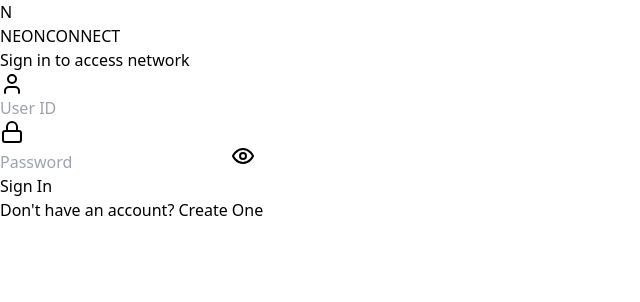
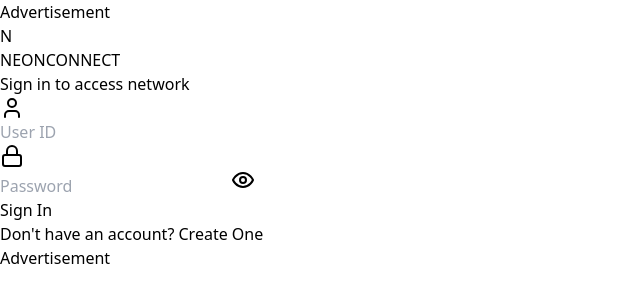
Before and after one commit to PrabhatCoder12/neonvideocall, a React (Vite) app in the folder client/: page / in a window 1280 px wide. Shown: the top 302 px of the page, without its empty margins (0-640 px from the left). Built offline with nearby package versions, Linux system fonts and the light colour scheme.

Commit message:
Added 3 ads to left/right of login box and below stream chat

```diff
--- a/client/src/App.tsx
+++ b/client/src/App.tsx
@@ -17,6 +17,23 @@
 interface UserAccount {
   userId: string;
   role: string;
+}
+
+// Reusable component to safely load ad scripts dynamically without breaking React
+function AdScriptBox({ src, className = "" }: { src: string; className?: string }) {
+  const scriptRef = useRef<HTMLDivElement>(null);
+
+  useEffect(() => {
+    if (!scriptRef.current) return;
+    scriptRef.current.innerHTML = '';
+    const script = document.createElement('script');
+    script.src = src;
+    script.async = true;
+    script.referrerPolicy = 'no-referrer-when-downgrade';
+    scriptRef.current.appendChild(script);
+  }, [src]);
+
+  return <div ref={scriptRef} className={`flex items-center justify-center overflow-hidden ${className}`} />;
 }
 
 export default function App() {
@@ -255,7 +272,7 @@
   };
 
   // ---------------------------------------------------------------------------
-  // LOGIN / SIGNUP VIEW (CYBERPUNK NEON MATCHING THE IMAGE)
+  // LOGIN / SIGNUP VIEW (WITH LEFT AND RIGHT ADS)
   // ---------------------------------------------------------------------------
   if (!token) {
     return (
@@ -270,12 +287,18 @@
 
         {/* Perspective Road Lines */}
         <div className="absolute bottom-0 left-0 right-0 h-48 bg-gradient-to-t from-pink-500/10 via-cyan-500/5 to-transparent pointer-events-none z-0 border-t border-pink-500/20"></div>
-        <div className="absolute bottom-0 left-1/4 w-[2px] h-48 bg-gradient-to-t from-pink-500/80 to-transparent pointer-events-none shadow-[0_0_15px_#ec4899]"></div>
-        <div className="absolute bottom-0 right-1/4 w-[2px] h-48 bg-gradient-to-t from-cyan-400/80 to-transparent pointer-events-none shadow-[0_0_15px_#06b6d4]"></div>
 
-        {/* Main Card Container */}
-        <div className="relative z-10 w-full max-w-[420px]">
-          {/* Dual Neon Border Wrapper */}
+        {/* Main Content Layout with Left & Right Ads */}
+        <div className="relative z-10 w-full max-w-[1280px] flex flex-col lg:flex-row items-center justify-center gap-8">
+
+          {/* 1st Ad Box (Left of Login Box) */}
+          <div className="hidden lg:flex flex-col items-center justify-center w-[300px] min-h-[420px] bg-[#090b16]/70 border border-slate-800 rounded-[30px] p-4 backdrop-blur-xl shadow-[0_0_30px_rgba(0,0,0,0.5)]">
+            <span className="text-[10px] tracking-widest text-slate-500 uppercase mb-3">Advertisement</span>
+            <AdScriptBox src="//conventionalresponse.com/b.XoVZsfdJGYlT0ZYdWHcB/-eNmP9FuWZnU/lzkOPwTXcK0eMQj/Uk2KMjTycLtFNxz-Qfy/N/TQYuyWM_QE" />
+          </div>
+
+          {/* Main Card Container (Login Box) */}
+          <div className="w-full max-w-[420px]">
             <div className="p-[2px] rounded-[36px] bg-gradient-to-r from-[#f43f5e] via-[#d946ef] to-[#06b6d4] shadow-[0_0_50px_rgba(236,72,153,0.35),0_0_50px_rgba(6,182,212,0.35)]">
               <div className="bg-[#090b16]/95 backdrop-blur-3xl rounded-[34px] p-8 sm:p-10 text-center">
 
@@ -370,6 +393,14 @@
 
               </div>
             </div>
+          </div>
+
+          {/* 2nd Ad Box (Right of Login Box) */}
+          <div className="hidden lg:flex flex-col items-center justify-center w-[300px] min-h-[420px] bg-[#090b16]/70 border border-slate-800 rounded-[30px] p-4 backdrop-blur-xl shadow-[0_0_30px_rgba(0,0,0,0.5)]">
+            <span className="text-[10px] tracking-widest text-slate-500 uppercase mb-3">Advertisement</span>
+            <AdScriptBox src="//conventionalresponse.com/b/X_VOsod.Gdli0dYdWXcI/Belm/9/udZaUKlzkTPPTBce0mMxjTUh1aOSDdUqtzN/zGQoy/NHTOUL4GONQ-" />
+          </div>
+
         </div>
       </div>
     );
@@ -592,6 +623,8 @@
             </div>
 
             {activeCall && (
+              <div className="flex flex-col space-y-4">
+                {/* Chat Section */}
                 <div className="bg-[#090b16]/60 border border-slate-800 rounded-3xl p-5 flex flex-col h-72 backdrop-blur-md">
                   <h2 className="text-xs font-bold text-slate-400 uppercase tracking-wider mb-3">Stream Chat</h2>
                   <div className="flex-1 overflow-y-auto space-y-2.5 mb-3 text-xs pr-1">
@@ -626,6 +659,13 @@
                     </button>
                   </form>
                 </div>
+
+                {/* 3rd Ad Section (Right below Stream Chat) */}
+                <div className="bg-[#090b16]/60 border border-slate-800 rounded-3xl p-4 backdrop-blur-md">
+                  <div className="text-[10px] text-slate-500 text-center uppercase tracking-widest mb-2">Sponsored Ad</div>
+                  <AdScriptBox src="//conventionalresponse.com/b.XJVYssd-GDl/0/YoW/cS/Ne-mw9suKZPUilrkbPKT/cj0tMujoU" />
+                </div>
+              </div>
             )}
           </div>
         </div>
```
Lines whose indentation alone changed are shown as unchanged.
